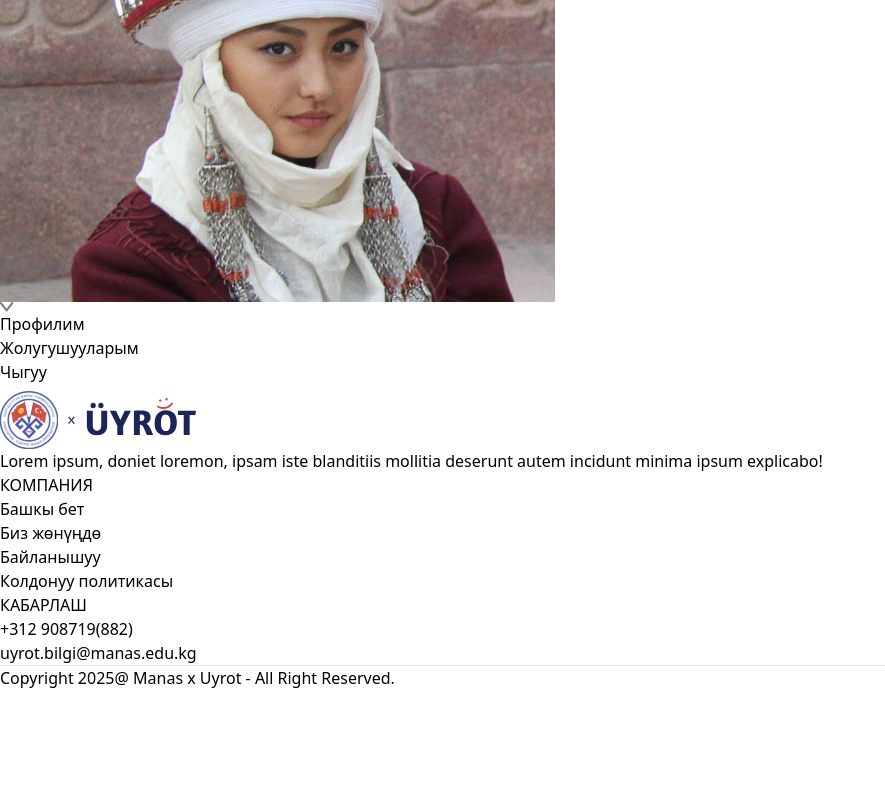
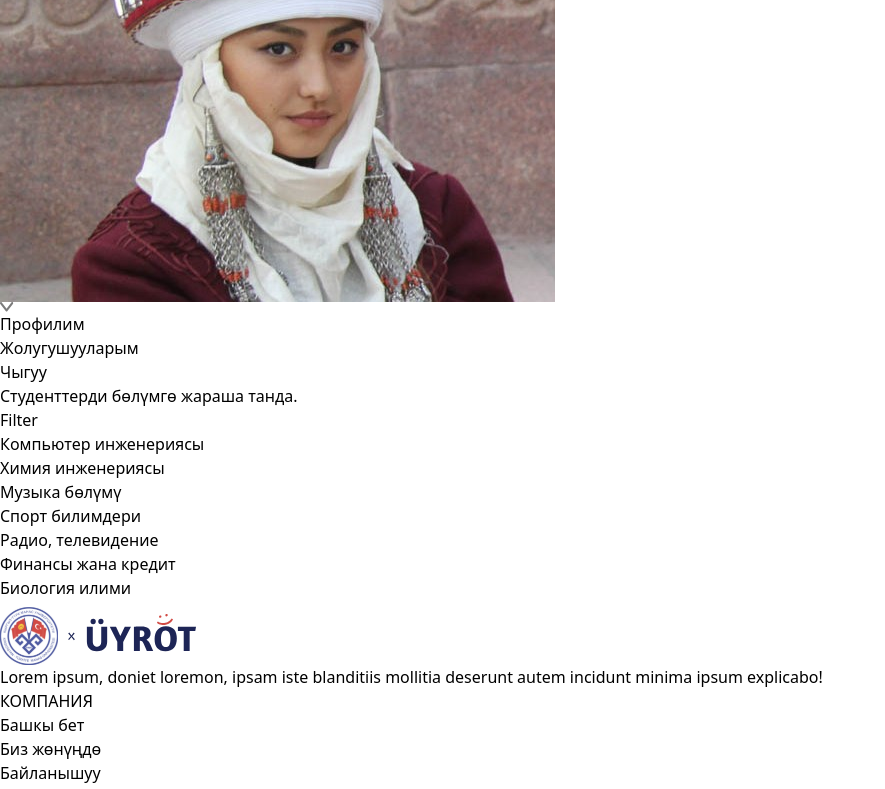
Before and after one commit to bnqy/uyrot, a React (Vite) app in the folder frontend/: page /tutors/1 in a window 1280 px wide. Shown: the part 418-1207 px from the top of the page, without its empty margins (0-885 px from the left). Before the commit the page ends 1108 px from the top, so only its background shows below. Built offline with nearby package versions, Linux system fonts and the light colour scheme.

Commit message:
All tutors.

```diff
--- a/frontend/src/App.jsx
+++ b/frontend/src/App.jsx
@@ -18,7 +18,7 @@ const App = () => {
       <Routes>
         <Route path='/' element={<Home/>}/>
         <Route path='/tutors' element={<Tutors />}/>
-        <Route path='/tutors:department' element={<Tutors />}/>
+        <Route path='/tutors/:department' element={<Tutors />}/>
         <Route path='/login' element={<Login />}/>
         <Route path='/about' element={<About />}/>
         <Route path='/contact' element={<Contact />}/>
--- a/frontend/src/assets/assets.js
+++ b/frontend/src/assets/assets.js
@@ -45,7 +45,7 @@ export const assets = {
 
 export const departmentData = [
    {
-       speciality: 'Компьютердик инженерия',
+       speciality: 'Компьютер инженериясы',
        image: MuhBil
    },
    {
@@ -114,7 +114,7 @@ export const tutors =[
        {'_id': 'tut23',
         'name': 'Студент 5',
         'image': tut23,
-        'speciality': 'Компьютер инженериясы',
+        'speciality': 'Компьютердик инженерия',
         'degree': '3.37 GPA',
         'experience': '4 жылдык тажрыйба',
         'about': 'Машиналык окутуу жана жасалма интеллект: Студент ар кандай машиналык окутуу алгоритмдерин жана жасалма интеллект ыкмаларын колдонот. Нейрондук тармактарды үйрөтүү, маалыматтарды алдын ала иштетүү жана класстердик анализ жүргүзүү боюнча терең билими бар.',
--- a/frontend/src/components/Navbar.jsx
+++ b/frontend/src/components/Navbar.jsx
@@ -12,7 +12,7 @@ const Navbar = () => {
 
   return (
     <div className='flex items-center justify-between text-sm py-4 mb-5 border-b border-b-gray-40'>
-      <img className='w-44 cursor-pointer' src={assets.logo} alt=''></img>
+      <img onClick={()=>navigate('/')} className='w-44 cursor-pointer' src={assets.logo} alt=''></img>
       <ul className='hidden md:flex items-start gap-5 font-medium'>
          <NavLink to='/'>
             <li className='py-1'>БАШКЫ БЕТ</li>
--- a/frontend/src/pages/Tutors.jsx
+++ b/frontend/src/pages/Tutors.jsx
@@ -1,9 +1,60 @@
-import React from 'react'
+import React, { useContext, useEffect, useState } from 'react'
+import { useNavigate, useParams } from 'react-router-dom'
+import { AppContext } from '../context/AppContext';
 
 const Tutors = () => {
+
+  const {department} = useParams();
+  console.log(department)
+  const {tutors} = useContext(AppContext);
+  const [filterDoc, setFilterDoc] = useState([]);
+  const navigate = useNavigate();
+  const [showFilter,setShowFilter] = useState(false);
+
+  const applyFilter = () =>{
+    if(department){
+      setFilterDoc(tutors.filter(doc=>doc.speciality === department))
+    } else{
+      setFilterDoc(tutors)
+    }
+  }
+
+  useEffect(()=>{
+    applyFilter();
+  },[tutors,department])
+
   return (
     <div>
+      <p className='text-gray-600'>Студенттерди бөлүмгө жараша танда.</p>
+      <div className='flex flex-col sm:flex-row items-start gap-5 mt-5'>
+      <button className={`py-1 px-3 border rounded text-sm transition-all sm:hidden ${showFilter ? 'bg-primary text-white' : '' }`} onClick={()=>setShowFilter(prev => !prev)}>Filter</button>
+        <div className={`flex-col gap-4 text-sm text-gray-600 ${showFilter ? 'flex' : 'hidden sm:flex'}`}>
+          <p onClick={()=> department === 'Компьютер инженериясы' ? navigate('/tutors') : navigate('/tutors/Компьютер инженериясы')} className={`w-[94vw] sm:w-auto pl-3 py-1.5 pr-16 border border-gray-300 rounded transition-all cursor-pointer ${department === "Компьютер инженериясы" ? "bg-indigo-100 text-black" : ""}`}>Компьютер инженериясы</p>
+          <p onClick={()=> department === 'Химия инженериясы' ? navigate('/tutors') : navigate('/tutors/Химия инженериясы')} className={`w-[94vw] sm:w-auto pl-3 py-1.5 pr-16 border border-gray-300 rounded transition-all cursor-pointer ${department === "Химия инженериясы" ? "bg-indigo-100 text-black" : ""}`}>Химия инженериясы</p>
+          <p onClick={()=> department === 'Музыка бөлүмү' ? navigate('/tutors') : navigate('/tutors/Музыка бөлүмү')} className={`w-[94vw] sm:w-auto pl-3 py-1.5 pr-16 border border-gray-300 rounded transition-all cursor-pointer ${department === "Музыка бөлүмү" ? "bg-indigo-100 text-black" : ""}`}>Музыка бөлүмү</p>
+          <p onClick={()=> department === 'Спорт билимдери' ? navigate('/tutors') : navigate('/tutors/Спорт билимдери')} className={`w-[94vw] sm:w-auto pl-3 py-1.5 pr-16 border border-gray-300 rounded transition-all cursor-pointer ${department === "Спорт билимдери" ? "bg-indigo-100 text-black" : ""}`}>Спорт билимдери</p>
+          <p onClick={()=> department === 'Радио, телевидение' ? navigate('/tutors') : navigate('/tutors/Радио, телевидение')} className={`w-[94vw] sm:w-auto pl-3 py-1.5 pr-16 border border-gray-300 rounded transition-all cursor-pointer ${department === "Радио, телевидение" ? "bg-indigo-100 text-black" : ""}`}>Радио, телевидение</p>
+          <p onClick={()=> department === 'Финансы жана кредит' ? navigate('/tutors') : navigate('/tutors/Финансы жана кредит')} className={`w-[94vw] sm:w-auto pl-3 py-1.5 pr-16 border border-gray-300 rounded transition-all cursor-pointer ${department === "Финансы жана кредит" ? "bg-indigo-100 text-black" : ""}`}>Финансы жана кредит</p>
+          <p onClick={()=> department === 'Биология илими' ? navigate('/tutors') : navigate('/tutors/Биология илими')} className={`w-[94vw] sm:w-auto pl-3 py-1.5 pr-16 border border-gray-300 rounded transition-all cursor-pointer ${department === "Биология илими" ? "bg-indigo-100 text-black" : ""}`}>Биология илими</p>
+        </div>
+        <div className='w-full grid grid-cols-auto gap-4 gap-y-6'>
+          {
+            filterDoc.map((item,index)=>(
+              <div onClick={()=>{navigate(`/appointment/${item._id}`); scrollTo(0,0)}} className='border border-blue-200 rounded-xl overflow-hidden cursor-pointer hover:translate-y-[-10px] transition-all duration-500' key={index}>
+                  <img className='bg-blue-50' src={item.image} alt="" />
+                  <div className='p-4'>
+                      <div className='flex items-center gap-2 text-sm text-center text-green-500'>
+                          <p className='w-2 h-2 bg-green-500 rounded-full'></p><p>Жеткиликтүү</p>
+                      </div>
+                      <p className='text-gray-900 text-lg font-medium'>{item.name}</p>
+                      <p className='text-gray-600 text-sm'>{item.speciality} </p>
+                  </div>
+              </div>
 
+              ))
+          }
+        </div>
+      </div>
     </div>
   )
 }
```
